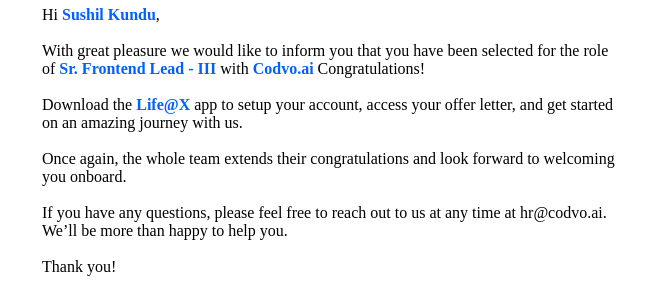
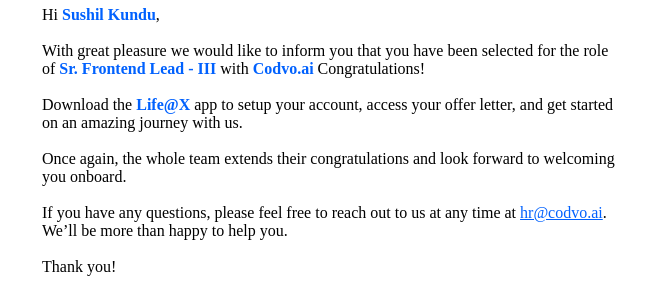
Before and after one commit to sushilkundu143/emailtemplate, a plain HTML site: page index.html in a window 1280 px wide. Shown: the part 302-596 px from the top of the page, without its empty margins (308-971 px from the left). Drawn offline with Linux system fonts and the light colour scheme.

Commit message:
udpate template

```diff
--- a/index.html
+++ b/index.html
@@ -155,7 +155,7 @@
                       <br />
                       <span>
                         If you have any questions, please feel free to reach out
-                        to us at any time at hr@codvo.ai. We’ll be more than
+                        to us at any time at <a href="mailto:hr@codvo.ai" style="color:#0061fe">hr@codvo.ai</a>. We’ll be more than
                         happy to help you.
                       </span>
                       <br />
```
